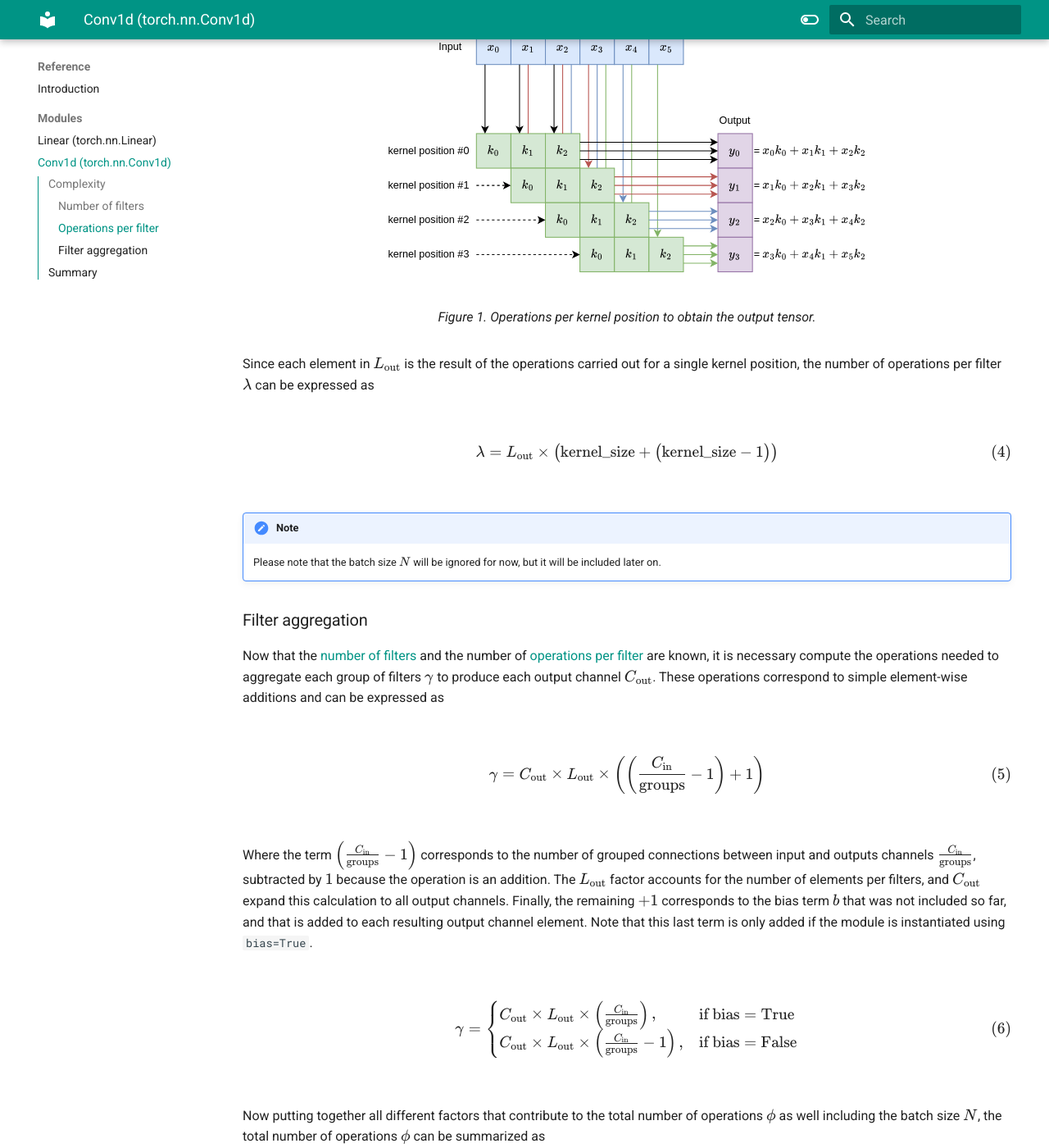
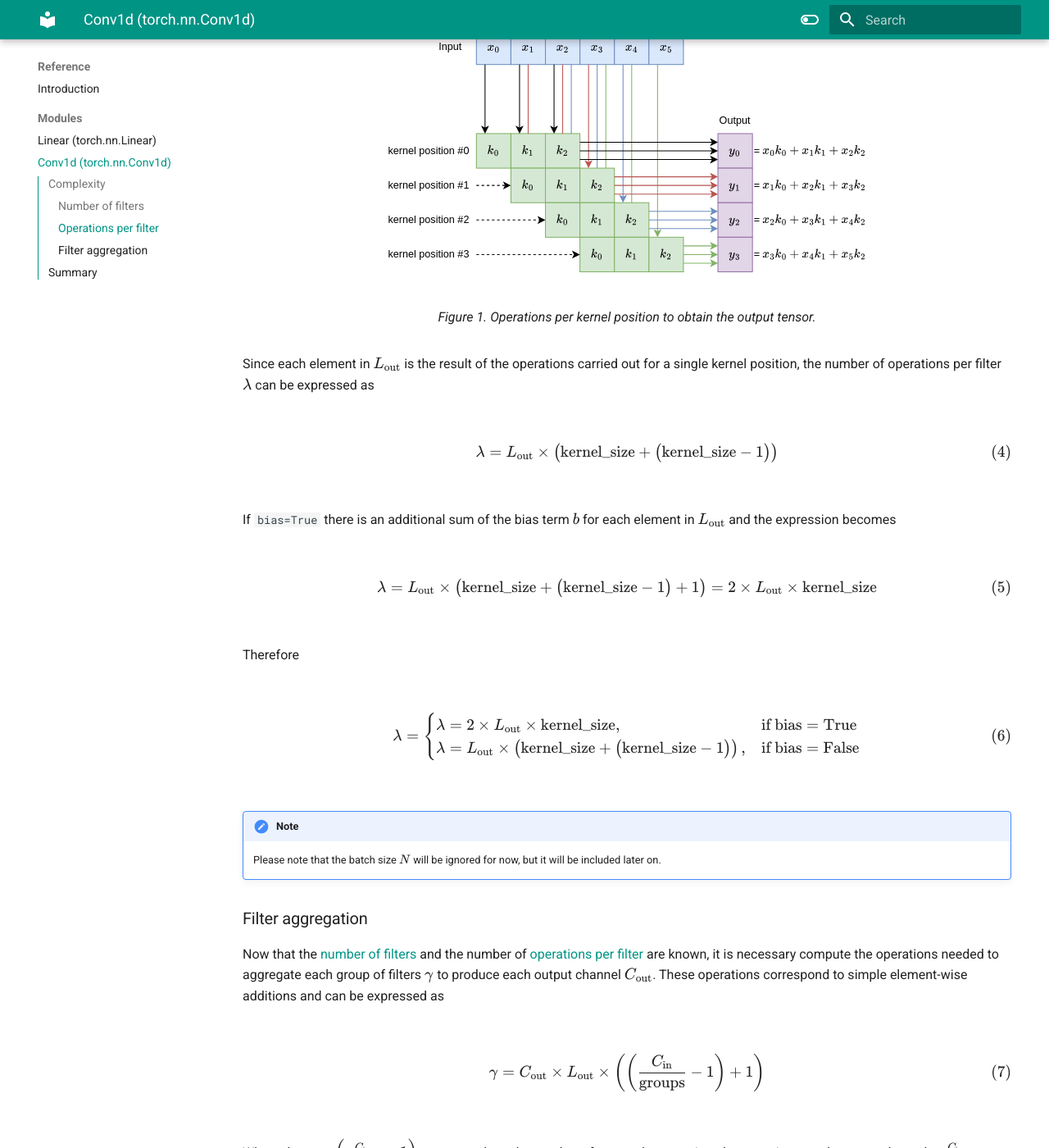
Before and after one commit to eagomez2/moduleprofiler, an MkDocs documentation site: the page built from docs/modules/conv1d.md, in a window 1280 px wide and 1400 px high, scrolled down 2027 px. Shown: the whole window at 82% size. Built offline with MkDocs 1.6.1 and Material for MkDocs 9.7.7, drawn with Linux system fonts in a browser that asks for light colours; some of the changed text lies outside the part shown.

Commit message:
Fix conv1d docs formulas

```diff
--- a/docs/modules/conv1d.md
+++ b/docs/modules/conv1d.md
@@ -62,8 +62,8 @@ $$
 Now the [number of filters](#number-of-filters) $\psi$ are known, it is necessary to compute how many operations each filter performs. As shown in [Figure 1](#conv1d-kernel-diagram), for each kernel position there will be $\text{kernel\_size}$ multiplications (i.e. each kernel element multiplied by a slice of the input tensor of the same size) and $\text{kernel\_size}-1$ additions to aggregate the result and obtain one element of the output.
 
 <figure markdown="span" id="conv1d-kernel-diagram">
-  ![Image title](/img/conv1d-kernel-diagram-light.svg#only-light){ width="600" }
-  ![Image title](/img/conv1d-kernel-diagram-dark.svg#only-dark){ width="600" }
+  ![conv1d-kernel-diagram](../figures/conv1d-kernel-diagram-light.svg#only-light){ width="600" }
+  ![conv1d-kernel-diagram](../figures/conv1d-kernel-diagram-dark.svg#only-dark){ width="600" }
   <figcaption>Figure 1. Operations per kernel position to obtain the output tensor.</figcaption>
 </figure>
 
@@ -72,6 +72,25 @@ Since each element in $L_\text{out}$ is the result of the operations carried out
 $$
 \begin{equation}
 \lambda=L_{\text{out}}\times\left(\text{kernel\_size}+\left(\text{kernel\_size}-1\right)\right)
+\end{equation}
+$$
+
+If `bias=True` there is an additional sum of the bias term $b$ for each element in $L_\text{out}$ and the expression becomes
+
+$$
+\begin{equation}
+\lambda=L_{\text{out}}\times\left(\text{kernel\_size}+\left(\text{kernel\_size}-1\right)+1\right)=2\times L_\text{out}\times\text{kernel\_size}
+\end{equation}
+$$
+
+Therefore
+
+$$
+\begin{equation}
+\lambda=\begin{cases}
+    \lambda=2\times L_\text{out}\times\text{kernel\_size}, & \text{if}\ \text{bias}=\text{True} \\
+    \lambda=L_{\text{out}}\times\left(\text{kernel\_size}+\left(\text{kernel\_size}-1\right)\right), & \text{if}\ \text{bias}=\text{False}
+\end{cases}
 \end{equation}
 $$
 
@@ -113,4 +132,12 @@ Where
 * $\lambda$ is the number of [operations per filter](#operations-per-filter).
 * $\gamma$ is the number of [filter aggregation](#filter-aggregation) operations.
 
+For the case of `bias=True` this can be expanded to
+
+$$
+\begin{equation}
+\small{\phi=N\times\left(\left(\frac{C_{\text{in}}\times C_{\text{out}}}{\text{groups}}\right)\times\left(2\times L_{\text{out}}\times\text{kernel\_size}\right)+C_{\text{out}}\times L_\text{out}\times\left(\frac{C_{\text{in}}}{\text{groups}}\right)\right)}
+\end{equation}
+$$
+
 ## Summary
--- a/docs/stylesheets/extra.css
+++ b/docs/stylesheets/extra.css
@@ -1,5 +1,6 @@
 .katex-display > .katex {
     max-width: 100% !important;
     overflow-x: hidden !important;
+    overflow-y: hidden !important;
     white-space: normal !important;
 }
```
Also changed, not shown: docs/figures/conv1d-kernel-diagram-dark.svg (renamed from docs/img/conv1d-kernel-diagram-dark.svg), docs/figures/conv1d-kernel-diagram-light.svg (renamed from docs/img/conv1d-kernel-diagram-light.svg), docs/figures/dummy.png (renamed from docs/img/dummy.png).
